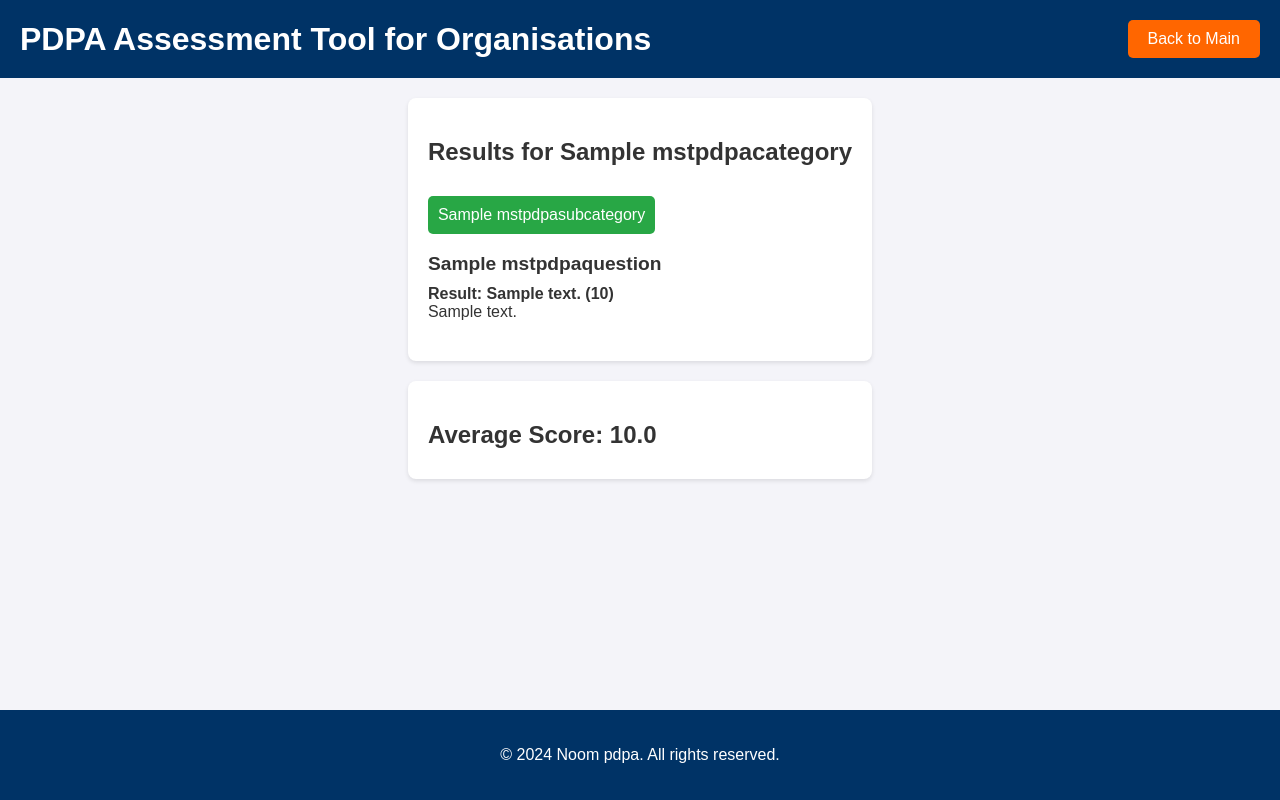
After one commit to chantharamanee-prat/pdpc_final_project, a Django app: page /cat/1/result in a window 1280 px wide. The commit adds this page. Run offline with Django 5.2, Linux system fonts and the light colour scheme; a user stored in the database is signed in; tables that the repository leaves empty hold one stand-in row (values such as "Sample post").

Commit message:
chore: Try to add new result page.

```diff
--- /dev/null
+++ b/pdpa/templates/result_cat.html
@@ -0,0 +1,49 @@
+{% load static %}
+<!DOCTYPE html>
+<html lang="en">
+<head>
+    <meta charset="UTF-8">
+    <meta name="viewport" content="width=device-width, initial-scale=1.0">
+    <title>PDPA Assessment - Results</title>
+    <link rel="stylesheet" href="{% static 'css/result.css' %}">
+</head>
+<body>
+    <header>
+        <div class="logo">
+            <h1>PDPA Assessment Tool for Organisations</h1>
+            <a href="/" class="back-to-selection">Back to Main</a>
+        </div>
+    </header>
+
+    <main>
+        <section class="results">
+            <div class="result-card">
+                <h2>Results for {{category}}</h2>
+                {% for resp in response %}
+
+                <div class="status implemented">{{resp.question.sub_category}}</div>
+                <div class="achievement">
+                    <h3>{{resp.question.question}}</h3>
+                    <h4 class="first">Result: {{resp.answer.answer}} ({{resp.answer.score}})</h4>
+                    <p >
+                    {% if resp.answer.result_text %}
+                        {{resp.answer.result_text}}
+                    {% endif %}
+                    </p>
+                </div>
+                {% endfor %}
+
+            </div>
+            <div class="result-card">
+                <h2>Average Score: {{avg_score}}</h2>
+            </div>
+        </section>
+    </main>
+
+    <footer>
+        <p>&copy; 2024 Noom pdpa. All rights reserved.</p>
+    </footer>
+
+    <script src="{% static 'js/result.js' %}"></script>
+</body>
+</html>
--- a/pdpa/urls.py
+++ b/pdpa/urls.py
@@ -11,5 +11,6 @@ urlpatterns = [
     path('sub-cat/<int:id>/result/', views.pdpa_result, name="pdpa_result"),
     path('sub-cat/<int:id>/', views.fetch_sub_cat, name="fetch_sub_cat"),
     path('file/<str:filename>', views.download_file, name='downloaded_file'),
+    path('cat/<int:id>/result', views.pdpa_cat_result, name="pdpa_cat_result"),
     path("404.html", views.not_found, name="not_found")
 ]
--- a/pdpa/views.py
+++ b/pdpa/views.py
@@ -101,6 +101,7 @@ def pdpa_question(request, id):
     question = None
 
     all_question = MstPdpaQuestion.objects.select_related().filter(sub_category=id).order_by("sequence").values()
+    print(all_question)
 
     if request.method == "POST":
         sub_category_id = int(request.POST.get("sub_category",""))
@@ -114,13 +115,13 @@ def pdpa_question(request, id):
 
         doc = TnxResultDocumentForm(request.POST, request.FILES)
 
-        print("upload doc")
+        print("related question")
+        print(relate_question)
 
         script_result = None
 
         if relate_answer.script:
             script_result = run_ssh_command(user.ssh_server, user.ssh_port, user.ssh_user, user.ssh_password, relate_answer.script)
-            print(script_result)
             script_result = int(script_result)
 
         # check exist answer
@@ -131,6 +132,8 @@ def pdpa_question(request, id):
             exist_answer.script_result = script_result
 
             exist_answer.save()
+            print("exist anser")
+            print(exist_answer)
             if doc.is_valid():
                 uploaded_file = doc.cleaned_data['file']
                 new_doc = TnxResultDocument(result = exist_answer, file=uploaded_file)
@@ -148,18 +151,22 @@ def pdpa_question(request, id):
             tnx_answer.save()
             if doc.is_valid():
                 uploaded_file = doc.cleaned_data['file']
-                new_doc = TnxResultDocument(result = exist_answer, file=uploaded_file)
+                new_doc = TnxResultDocument(result = tnx_answer, file=uploaded_file)
                 new_doc.save()
 
         # find next question
         counter = 0
         for a in all_question.iterator():
+            counter +=1
             if int(a['id']) == question_id:
                 break
-            counter +=1
 
-        if counter < all_question.count() -1:
-            return redirect(f"/sub-cat/{sub_category_id}/question/?question_id={all_question[counter + 1]['id']}")
+        print("counter")
+        print(counter)
+        print(all_question.count())
+
+        if counter <= all_question.count():
+            return redirect(f"/sub-cat/{sub_category_id}/question/?question_id={all_question[counter - 1]['id']}")
 
         else:
             return redirect(f"/sub-cat/{id}/result/")
@@ -298,6 +305,32 @@ def fetch_sub_cat(request, id):
 
     return JsonResponse(completed_sub_categories, safe=False)
 
+@login_required
+def pdpa_cat_result(request, id):
+    user_id = validate_user(request)
+
+    template = loader.get_template("result_cat.html")
+    category = MstPdpaCategory.objects.get(id = id)
+    all_question = MstPdpaQuestion.objects.select_related().filter(sub_category__category__id=id)
+    all_result = TnxPdpaResult.objects.all().filter(user = user_id, question__sub_category__category__id = id)
+
+    # if not all_result or all_result.count() < all_question.count():
+    #     return redirect(f"/sub-cat/{id}/question/")
+
+    sum_score = 0
+    for res in all_result:
+        sum_score += res.answer.score
+
+    avg_score = sum_score / all_result.count()
+
+    context = {
+        'category' : category,
+        'response': all_result,
+        'avg_score': avg_score
+    }
+    print(context)
+    return HttpResponse(template.render(context, request))
+
 def sign_out(request):
     # sign user out
     logout(request)
```
Also changed, not shown: pdpa/templates/main.html (+7 -3 lines).
